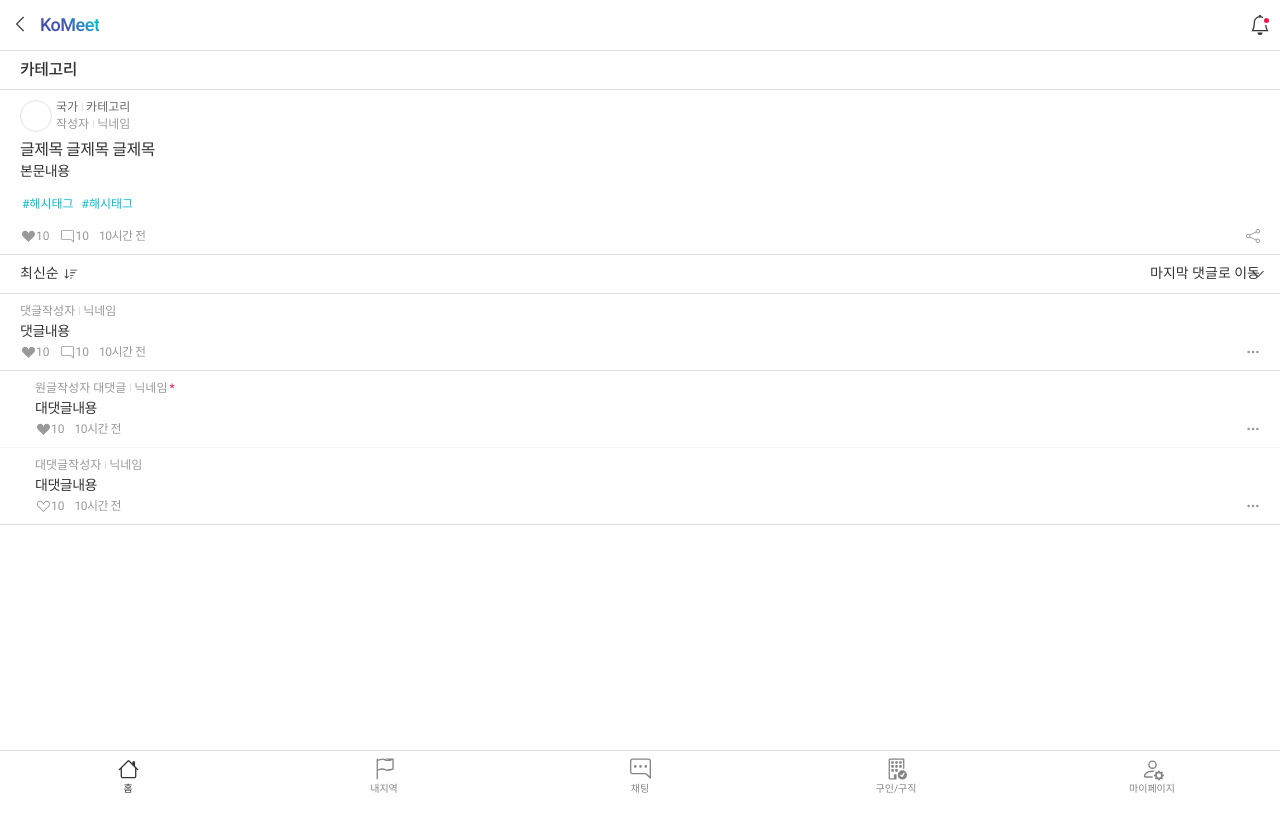
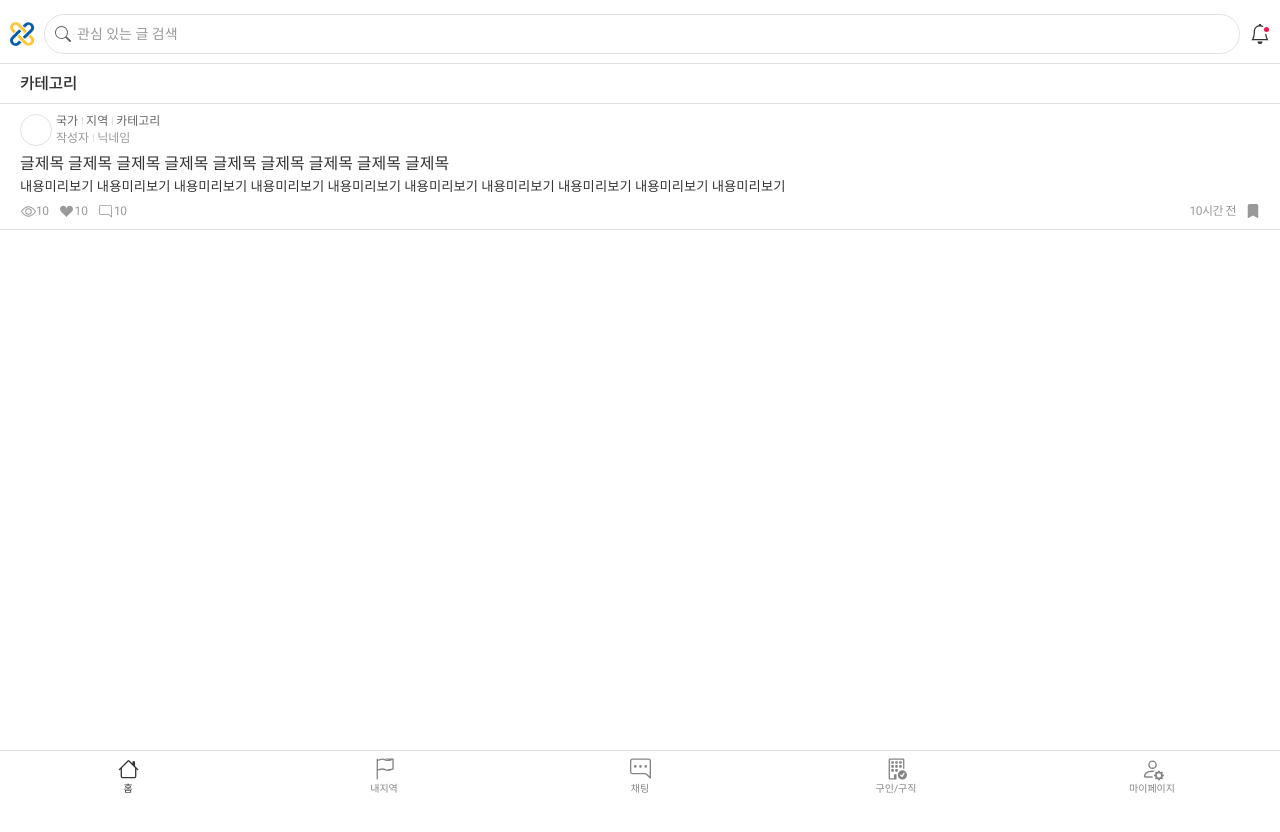
Before and after one commit to HyunsooZo/immilog-front, a Vue app: page /board in a window 1280 px wide. Shown: the top 832 px of the page. After the commit the page ends 800 px from the top, so only its background shows below. Built offline with nearby package versions, Linux system fonts and the light colour scheme.

Commit message:
feat: board분리

```diff
--- a/src/views/BoardView.vue
+++ b/src/views/BoardView.vue
@@ -1,7 +1,38 @@
 <template>
-	<TheHeader />
 	<div class="content">
-		<!-- 글 상세 -->
+		<!-- 상단 고정 영역 -->
+		<div class="sticky-wrap active"><!-- //scroll up addClass .active / scroll down removeClass .active -->
+			<!-- 검색 -->
+			<div class="search-wrap">
+				<div class="input-wrap">
+					<p class="logo-wrap">
+						<img src="@/assets/images/icon-komeet.png" alt="ko-meet" />
+					</p>
+					<div class="input__inner">
+						<button class="button button--search" role="link">
+							<span>관심 있는 글 검색</span>
+						</button>
+					</div>
+					<button type="button" class="button-icon button--notice new" role="link">
+						<span>알림</span>
+					</button>
+				</div>
+			</div>
+
+			<!-- tab button -->
+			<div class="menu-wrap">
+				<ul class="menu__inner">
+					<li v-for="(menu, index) in menus" :key="index" :class="{ active: menu.active.value }" class="menu__list">
+						<button @click="selectMenu(menu)" type="button" class="button" :aria-selected="menu.active.value.toString()">
+							{{ menu.label }}
+						</button>
+					</li>
+				</ul>
+				<span class="menu__bar" :style="{ left: menuBarLeft, width: menuBarWidth }"></span>
+			</div>
+		</div>
+
+		<!-- 목록 -->
 		<div class="list-wrap">
 			<p class="list__title">
 				<span>카테고리</span>
@@ -15,6 +46,7 @@
 						<div class="list__item">
 							<button type="button" class="list__item_button ctg">
 								<em>국가</em>
+								<em>지역</em>
 								<strong>카테고리</strong>
 							</button>
 						</div>
@@ -27,189 +59,49 @@
 					</div>
 				</div>
 				<div class="text__wrap">
-					<div class="list__item">
-						<p class="title">글제목 글제목 글제목</p>
-						<p class="text">본문내용</p>
-					</div>
-				</div>
-				<!-- 해시태그 -->
-				<div class="tag-wrap">
-					<div class="tag__inner">
-						<div class="tag__item">
-							<button type="button" class="button button--hash">
-								<em>해시태그</em>
-							</button>
-							<button type="button" class="button button--hash">
-								<em>해시태그</em>
-							</button>
-						</div>
-					</div>
+					<button type="button" class="list__item_button text-link">
+						<p class="title">
+							글제목 글제목 글제목 글제목 글제목 글제목 글제목 글제목 글제목
+						</p>
+						<p class="text">
+							내용미리보기 내용미리보기 내용미리보기 내용미리보기 내용미리보기
+							내용미리보기 내용미리보기 내용미리보기 내용미리보기 내용미리보기
+						</p>
+					</button>
 				</div>
 				<div class="util__wrap">
 					<div class="item-fnc">
+						<p class="list__item read">
+							<i class="blind">조회수</i>
+							<span class="item__count">10</span>
+						</p>
 						<button type="button" class="list__item_button like active">
 							<!-- //활성화 .active -->
 							<i class="blind">좋아요</i>
 							<span class="item__count">10</span>
 						</button>
-						<button type="button" class="list__item cmt">
+						<p class="list__item cmt">
 							<i class="blind">댓글</i>
 							<span class="item__count">10</span>
-						</button>
+						</p>
+					</div>
+					<div class="item-fnc">
 						<p class="list__item past">
 							<i class="blind">작성시간</i>
 							<span class="item__count">10시간 전</span>
 						</p>
-					</div>
-					<div class="item-fnc">
-						<button type="button" class="list__item_button share">
-							<i class="blind">공유하기</i>
+						<button type="button" class="list__item_button mark active">
+							<!-- //활성화 .active -->
+							<i class="blind">북마크</i>
 						</button>
 					</div>
 				</div>
 			</div>
 			<!-- //.item -->
 		</div>
-
-		<!-- 댓글 기능버튼 -->
-		<div class="flexbox-wrap border--bot">
-			<div class="sort__list">
-				<button type="button" class="button--select sort">최신순</button>
-			</div>
-			<div class="sort__list">
-				<button type="button" class="button--icon last">
-					마지막 댓글로 이동
-				</button>
-			</div>
-		</div>
-		<!-- 댓글 -->
-		<div class="list-wrap reply">
-			<div class="item">
-				<div class="info__wrap">
-					<div class="item-fnc">
-						<div class="list__item">
-							<button type="button" class="list__item_button user">
-								<em>댓글작성자</em>
-								<strong>닉네임</strong>
-							</button>
-						</div>
-					</div>
-				</div>
-				<div class="text__wrap">
-					<div class="list__item">
-						<p class="text">댓글내용</p>
-					</div>
-				</div>
-				<div class="util__wrap">
-					<div class="item-fnc">
-						<button type="button" class="list__item_button like active">
-							<!-- //활성화 .active -->
-							<i class="blind">좋아요</i>
-							<span class="item__count">10</span>
-						</button>
-						<button type="button" class="list__item cmt">
-							<i class="blind">댓글</i>
-							<span class="item__count">10</span>
-						</button>
-						<p class="list__item past">
-							<i class="blind">작성시간</i>
-							<span class="item__count">10시간 전</span>
-						</p>
-					</div>
-					<div class="item-fnc">
-						<button type="button" class="list__item_button more">
-							<i class="blind">더보기</i
-							><!-- //차단하기, 대화하기.. -->
-						</button>
-					</div>
-				</div>
-			</div>
-			<!-- //.item -->
-			<!-- 대댓글 -->
-			<div class="re--reply">
-				<div class="item">
-					<div class="info__wrap">
-						<div class="item-fnc">
-							<div class="list__item">
-								<button
-									type="button"
-									class="list__item_button user user--author"
-								>
-									<!-- //원글작성자 댓글 .user--author -->
-									<em>원글작성자 대댓글</em>
-									<strong>닉네임</strong>
-								</button>
-							</div>
-						</div>
-					</div>
-					<div class="text__wrap">
-						<div class="list__item">
-							<p class="text">대댓글내용</p>
-						</div>
-					</div>
-					<div class="util__wrap">
-						<div class="item-fnc">
-							<button type="button" class="list__item_button like active">
-								<!-- //활성화 .active -->
-								<i class="blind">좋아요</i>
-								<span class="item__count">10</span>
-							</button>
-							<p class="list__item past">
-								<i class="blind">작성시간</i>
-								<span class="item__count">10시간 전</span>
-							</p>
-						</div>
-						<div class="item-fnc">
-							<button type="button" class="list__item_button more">
-								<i class="blind">더보기</i
-								><!-- //차단하기, 대화하기.. -->
-							</button>
-						</div>
-					</div>
-				</div>
-				<!-- //.item -->
-				<div class="item">
-					<div class="info__wrap">
-						<div class="item-fnc">
-							<div class="list__item">
-								<button type="button" class="list__item_button user">
-									<em>대댓글작성자</em>
-									<strong>닉네임</strong>
-								</button>
-							</div>
-						</div>
-					</div>
-					<div class="text__wrap">
-						<div class="list__item">
-							<p class="text">대댓글내용</p>
-						</div>
-					</div>
-					<div class="util__wrap">
-						<div class="item-fnc">
-							<button type="button" class="list__item_button like">
-								<!-- //활성화 .active -->
-								<i class="blind">좋아요</i>
-								<span class="item__count">10</span>
-							</button>
-							<p class="list__item past">
-								<i class="blind">작성시간</i>
-								<span class="item__count">10시간 전</span>
-							</p>
-						</div>
-						<div class="item-fnc">
-							<button type="button" class="list__item_button more">
-								<i class="blind">더보기</i
-								><!-- //차단하기, 대화하기.. -->
-							</button>
-						</div>
-					</div>
-				</div>
-				<!-- //.item -->
-			</div>
-		</div>
 	</div>
 </template>
 
 <script setup>
-import TheHeader from '@/components/layouts/TheHeader.vue';
+
 </script>
```
Also changed, not shown: src/views/BoardDetail.vue (added, +215 -0 lines).
